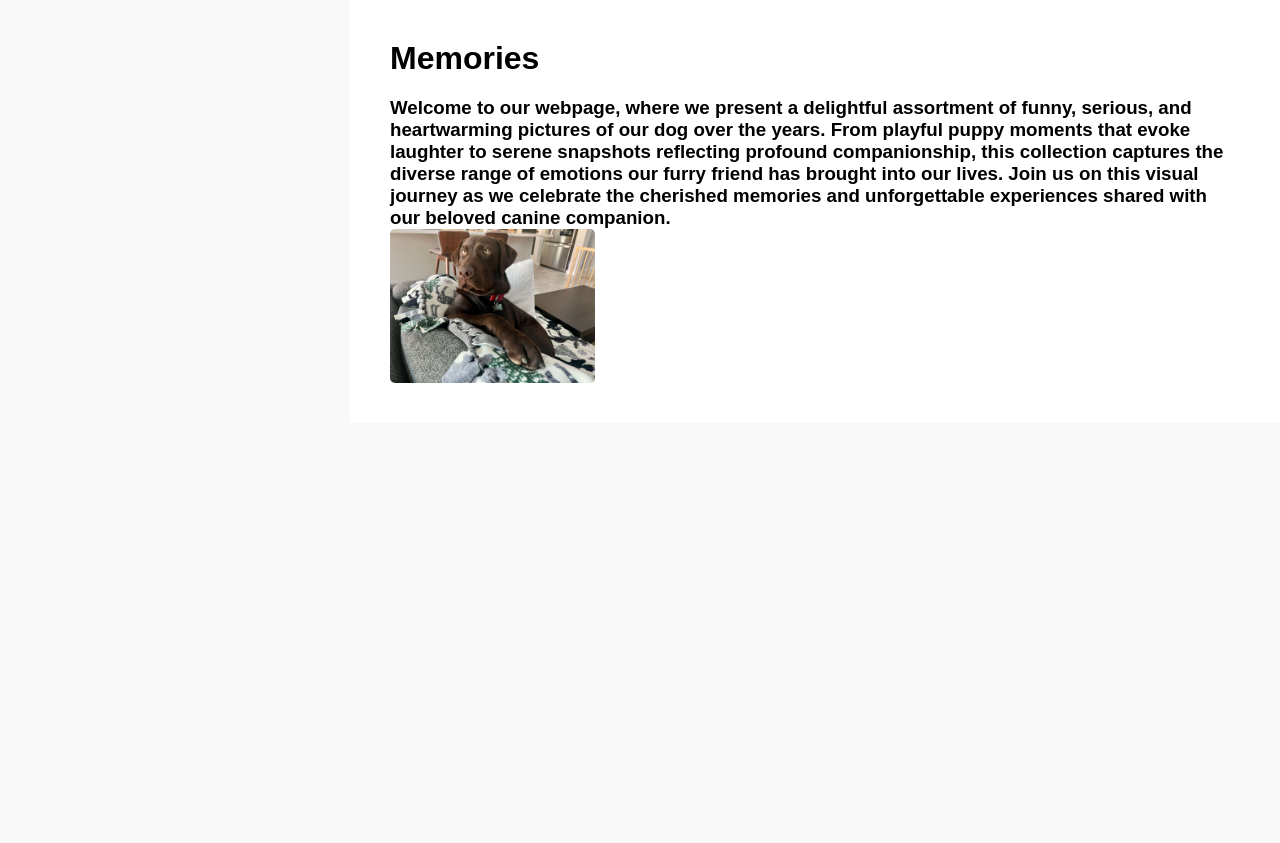
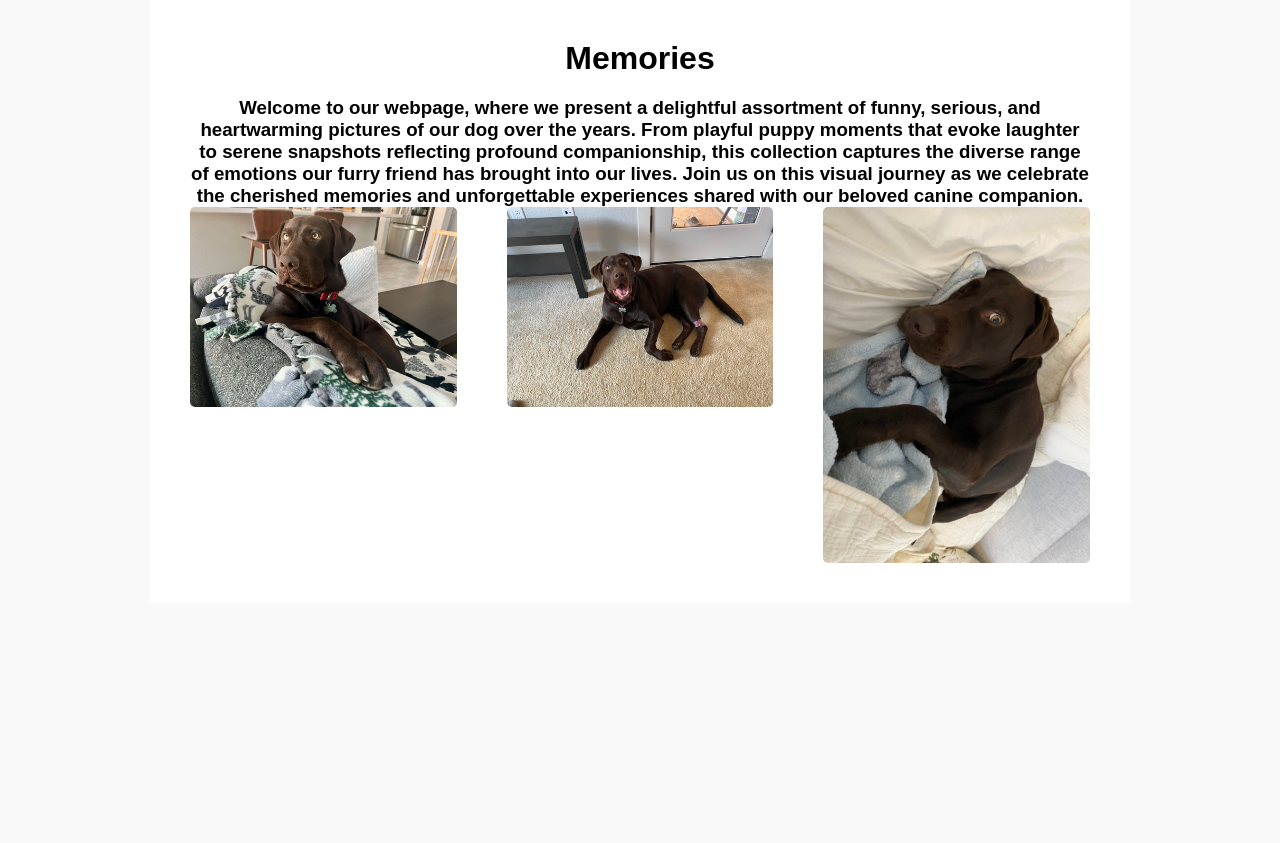
Before and after one commit to celestelomeli/flask_v3, a Flask app: page /gallery in a window 1280 px wide. Shown: the part 122-965 px from the top of the page. Run offline with Flask 3, Linux system fonts and the light colour scheme.

Commit message:
adding more photos to gallery

```diff
--- a/my_website/static/css/style.css
+++ b/my_website/static/css/style.css
@@ -57,17 +57,23 @@ nav a:hover {
 main {
     padding: 40px; /* Add padding around the main content */
     background-color: #fff; /* Set a background color for the main content */
-    margin-left: 350px; /* Align main content slightly to the right */
+    margin-left: 150px; /* Align main content slightly to the right */
+    margin-right: 150px;
 }
 
 main h3 {
     margin-top: 20px; /* Add desired space between h1 and h2 */
   }
 
+  .center-aligned {
+    text-align: center;
+    position: relative;
+}
+
   .gallery {
     display: grid;
     grid-template-columns: repeat(auto-fill, minmax(200px, 1fr));
-    grid-gap: 10px;
+    grid-gap: 50px;
 }
 
 .gallery img {
--- a/my_website/templates/base.html
+++ b/my_website/templates/base.html
@@ -23,7 +23,7 @@
             </ul>
         </nav>
 
-        <main>
+        <main class="center-aligned">
             {% block content %}{%endblock %}
         </main>
 
```
Also changed, not shown: my_website/static/photos/photo3.jpg (added), my_website/static/photos/photo4.jpg (added), 3 other files.
